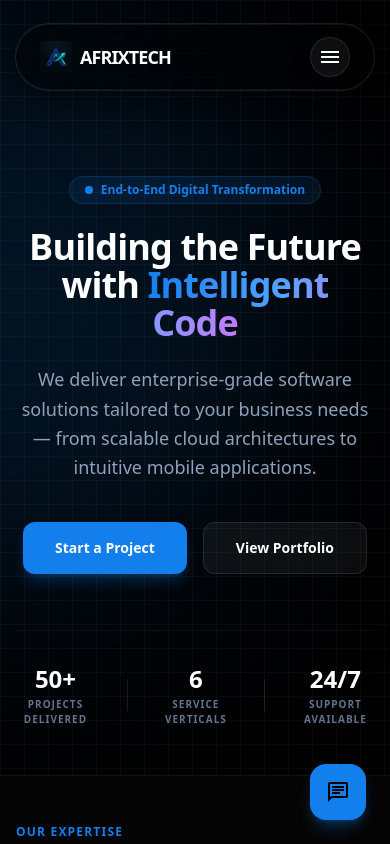
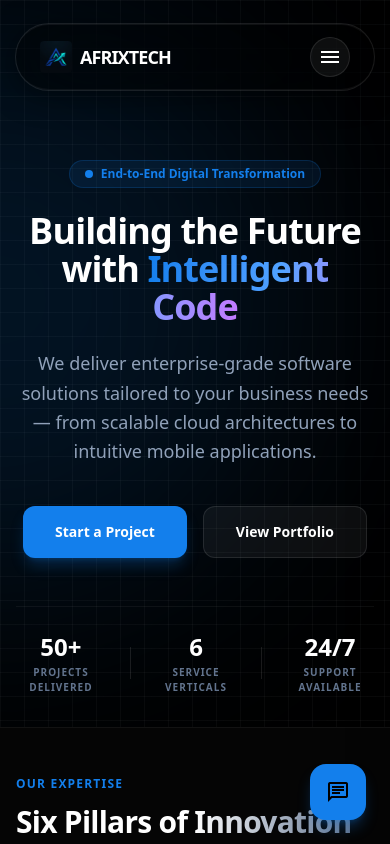
Before and after one commit to afritechx-ux/afritechx1, a Next.js app: page /services-solutions in a window 390 px wide. Shown: the top 844 px of the page. Built offline with nearby package versions, Linux system fonts and the light colour scheme.

Commit message:
feat(ui): integrate hero visuals with text on mobile by reducing gaps and applying negative margins

```diff
--- a/src/app/about-team-profile/page.tsx
+++ b/src/app/about-team-profile/page.tsx
@@ -234,7 +234,7 @@ export default function AfrixtechAboutTeamProfile() {
 
             {/* ═══ Hero Section ═══ */}
             <section className="mt-8 md:mt-12">
-              <div className="flex flex-col gap-8 py-6 md:flex-row md:items-center md:gap-16">
+              <div className="flex flex-col gap-6 py-6 md:flex-row md:items-center md:gap-16">
                 {/* Left: Text */}
                 <div className="flex flex-col gap-6 md:w-1/2">
                   <div className="inline-flex w-fit items-center gap-2 rounded-full bg-primary/10 px-4 py-1.5 text-xs font-semibold text-primary ring-1 ring-inset ring-primary/20">
@@ -271,7 +271,7 @@ export default function AfrixtechAboutTeamProfile() {
                 </div>
 
                 {/* Right: Hero image */}
-                <div className="w-full md:w-1/2 relative group">
+                <div className="w-full md:w-1/2 relative group -mt-2 md:mt-0">
                   <div className="absolute inset-0 bg-gradient-to-br from-primary/20 to-purple-500/20 rounded-2xl rotate-2 transform scale-[1.02]" />
                   <div className="relative aspect-[4/3] rounded-2xl overflow-hidden border border-white/10 shadow-2xl">
                     <Image
--- a/src/app/case-studies-portfolio/page.tsx
+++ b/src/app/case-studies-portfolio/page.tsx
@@ -272,7 +272,7 @@ export default function AfrixtechCaseStudiesPortfolio() {
           <div className="max-w-[1280px] mx-auto px-4 sm:px-6 lg:px-8 py-12">
 
             {/* Hero header */}
-            <div className="flex flex-col md:flex-row md:items-end justify-between gap-6 mb-16">
+            <div className="flex flex-col md:flex-row md:items-end justify-between gap-4 md:gap-6 mb-12 md:mb-16">
               <div className="max-w-2xl">
                 <div className="inline-flex items-center gap-2 rounded-full bg-primary/10 px-3 py-1 text-xs font-semibold text-primary ring-1 ring-inset ring-primary/20 mb-6">
                   <span className="relative flex h-2 w-2">
--- a/src/app/contact-global-offices/page.tsx
+++ b/src/app/contact-global-offices/page.tsx
@@ -103,7 +103,7 @@ export default function AfrixtechContactGlobalOffices() {
           <div className="flex flex-col w-full max-w-[1200px]">
 
             {/* ═══ Hero ═══ */}
-            <section className="mb-14">
+            <section className="mb-10 md:mb-14">
               <div className="inline-flex items-center gap-2 rounded-full bg-primary/10 px-4 py-1.5 text-xs font-semibold text-primary ring-1 ring-inset ring-primary/20 mb-6">
                 <span className="relative flex h-2 w-2">
                   <span className="animate-ping absolute inline-flex h-full w-full rounded-full bg-primary opacity-75" />
--- a/src/app/page.tsx
+++ b/src/app/page.tsx
@@ -94,7 +94,7 @@ export default function AfrixtechHomepageLandingPage() {
           {/* ═══ Hero Section ═══ */}
           <section className="relative px-6 py-12 md:py-20 lg:px-20 lg:py-28 overflow-hidden">
             <div className="mx-auto max-w-7xl">
-              <div className="grid gap-12 lg:grid-cols-2 lg:gap-16 items-center">
+              <div className="grid gap-8 md:gap-12 lg:grid-cols-2 lg:gap-16 items-center">
                 {/* Left: Copy */}
                 <div className="flex flex-col gap-6 text-center lg:text-left z-10">
                   {/* Badge */}
@@ -153,7 +153,7 @@ export default function AfrixtechHomepageLandingPage() {
                 </div>
 
                 {/* Right: Hero visual */}
-                <div className="relative w-full flex items-center justify-center z-0">
+                <div className="relative w-full flex items-center justify-center z-0 -mt-4 md:mt-0">
                   <div className="relative w-full max-w-[540px]">
                     {/* Main image card */}
                     <div className="relative aspect-square rounded-2xl overflow-hidden border border-white/10 shadow-2xl shadow-primary/10">
--- a/src/app/services-solutions/page.tsx
+++ b/src/app/services-solutions/page.tsx
@@ -290,7 +290,7 @@ export default function AfrixtechServicesSolutions() {
         <main className="flex-grow">
 
           {/* ═══ Hero Section ═══ */}
-          <section className="relative px-4 py-12 md:px-10 md:py-20 lg:py-28">
+          <section className="relative px-4 py-8 md:px-10 md:py-20 lg:py-28">
             <div className="mx-auto max-w-7xl">
               <div className="flex flex-col gap-6 items-center text-center">
                 {/* Badge */}
@@ -332,7 +332,7 @@ export default function AfrixtechServicesSolutions() {
                 </div>
 
                 {/* Trust metrics */}
-                <div className="flex items-center gap-8 mt-8 pt-8 border-t border-white/5">
+                <div className="flex items-center gap-6 md:gap-8 mt-6 pt-6 md:mt-8 md:pt-8 border-t border-white/5">
                   <div className="text-center">
                     <p className="text-2xl font-black text-white">50+</p>
                     <p className="text-[10px] text-slate-500 font-bold uppercase tracking-widest mt-0.5">Projects Delivered</p>
```
